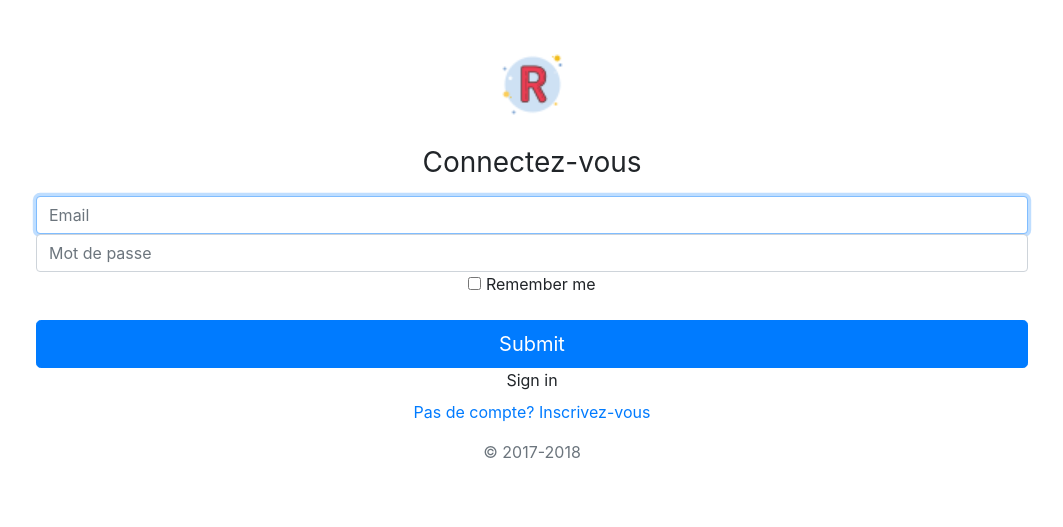
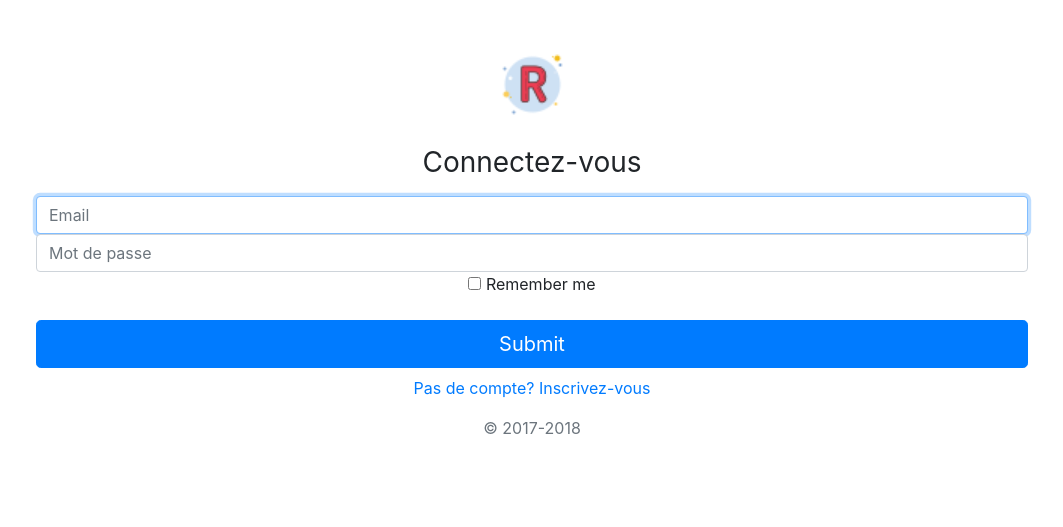
Before and after one commit to fabioRdrgs/RefileTesGogosses, a PHP site: page /page/login.php in a window 1280 px wide. Shown: the part 121-648 px from the top of the page, without its empty margins (108-1171 px from the left). Run offline with PHP 8.4, Linux system fonts and the light colour scheme.

Commit message:
Update login.php

```diff
--- a/page/login.php
+++ b/page/login.php
@@ -68,7 +68,7 @@ var_dump($userInfo);
           <input type="checkbox" value="remember-me"> Remember me
         </label>
       </div>
-      <input name="submit" class="btn btn-lg btn-primary btn-block" type="submit">Sign in</button>
+      <input name="submit" class="btn btn-lg btn-primary btn-block" type="submit">
       <a href="signup.php"><p class="mt-2">Pas de compte? Inscrivez-vous</p></a>
       <p class="mt-3 mb-3 text-muted">&copy; 2017-2018</p>
     </form>
```
